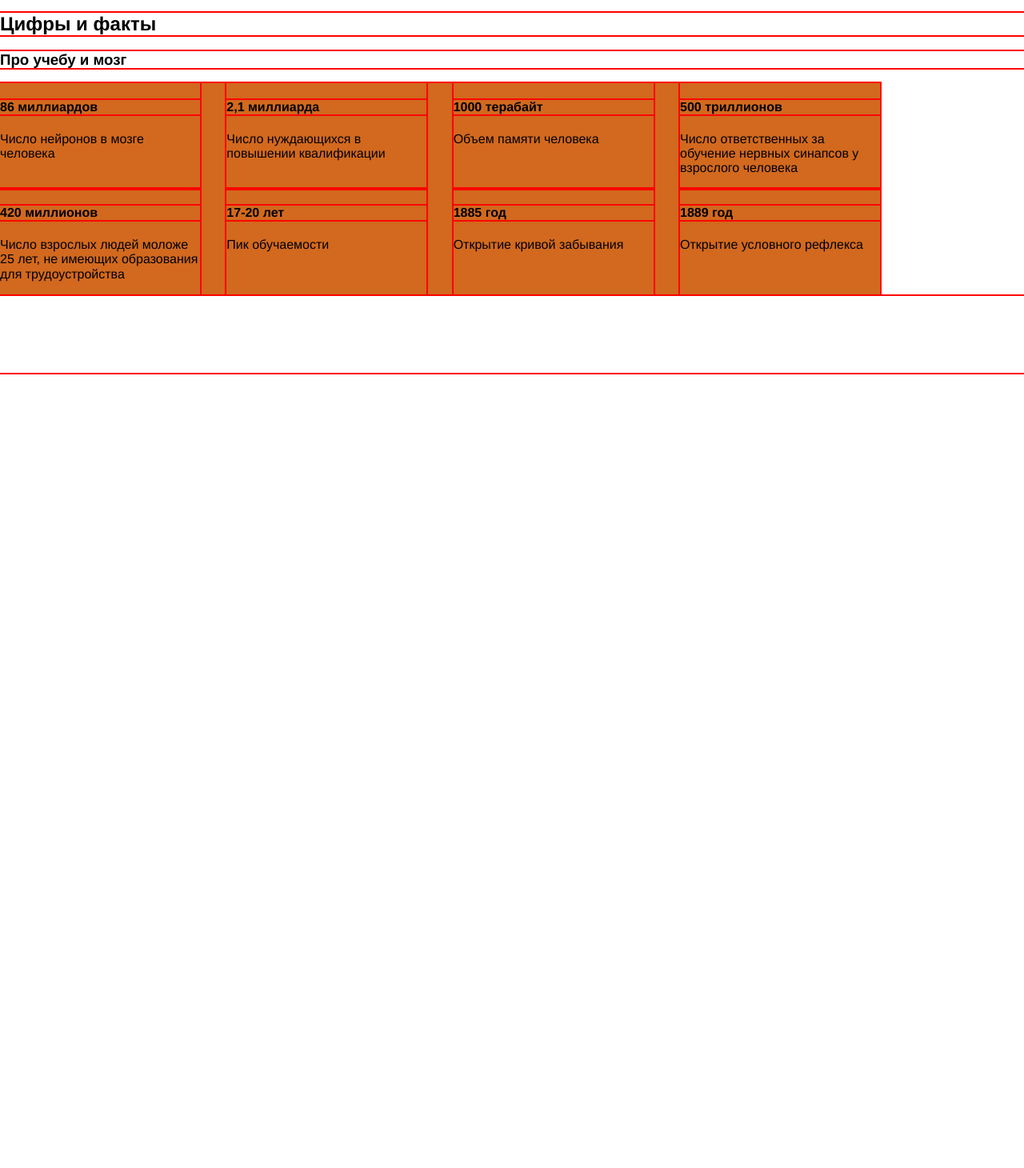
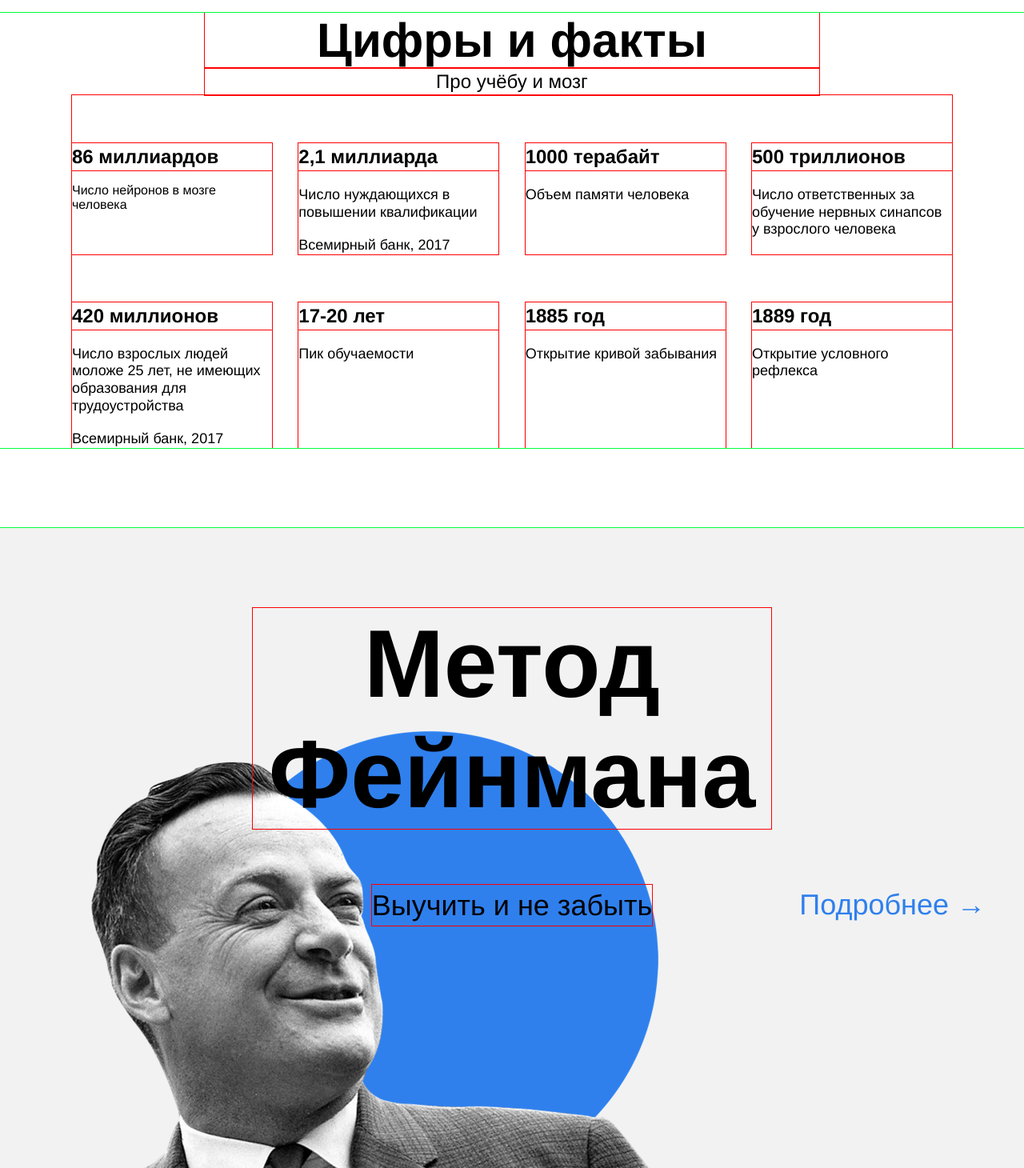
Before and after one commit to S-IG0R/how-to-learn, a plain HTML site: page index.html in a window 1280 px wide. Shown: the part 1340-2800 px from the top of the page at 80% size. Before the commit the page ends 1808 px from the top, so only its background shows below. Drawn offline with Linux system fonts and the light colour scheme.

Commit message:
набросал два новых раздела, поправил стили

```diff
--- a/index.html
+++ b/index.html
@@ -23,65 +23,136 @@
     <main class="content">
       <section class="description block-margin">
         <div class="two-columns">
-          <div class="two-columns__brief"><h3 class="two-columns__subtitle">Главные проблемы в обучении</h3></div>
+          <div class="two-columns__brief">
+            <h2 class="two-columns__subtitle">Главные проблемы в обучении</h2>
+          </div>
           <div class="two-columns__main-text">
-            <p class="two-columns__paragraph">Ни в школе ни в институте нас не учат тому, как правильно изучать материал. Мы готовимся к экзаменам и учим билеты. Мы тренируемся решать однообразные зада, чтобы лучше сдать тест, но часто в итоге это не дает нам реального знания. Зубрежка быстро выветривается и не приносит пользы</p>
-            <p class="two-columns__paragraph two-columns__paragraph_margin_top"><span class="two-columns__span-accent">Вывод: </span>учиться тоже нужно уметь, но почему-то этому мало где учат. Что с этим делать?</p>
-            <p class="two-columns__paragraph two-columns__paragraph_margin_top">Конкретные техники и упражнения помогают изменить подход к обучению, сделать его эффективным и захватывающем. Эти же техники применяются на примере обучения в Практикуме.</p>
+            <p class="two-columns__paragraph">Ни в школе ни в институте нас не учат тому, как правильно изучать
+              материал. Мы готовимся к экзаменам и учим билеты. Мы тренируемся решать однообразные зада, чтобы лучше
+              сдать тест, но часто в итоге это не дает нам реального знания. Зубрежка быстро выветривается и не приносит
+              пользы</p>
+            <p class="two-columns__paragraph two-columns__paragraph_margin_top"><span
+                class="two-columns__span-accent">Вывод: </span>учиться тоже нужно уметь, но почему-то этому мало где
+              учат. Что с этим делать?</p>
+            <p class="two-columns__paragraph two-columns__paragraph_margin_top">Конкретные техники и упражнения помогают
+              изменить подход к обучению, сделать его эффективным и захватывающем. Эти же техники применяются на примере
+              обучения в Практикуме.</p>
           </div>
         </div>
       </section>
-      <section class="digits block-margin">
+      <section class="section block-margin">
 
-        <h2 class="digits__section-title">Цифры и факты</h2>
-        <h3 class="digits__section-subtitle">Про учебу и мозг</h3>
+        <h2 class="section__title">Цифры и факты</h2>
+        <h3 class="section__subtitle">Про учёбу и мозг</h3>
 
-        <div class="digits__table">
-          <div class="table__cell table-width">
-            <h4 class="table__heading">86 миллиардов</h4>
-            <p class="table__text">Число нейронов в мозге человека</p>
+        <div class="table">
+          <div class="table__cell cell_margin_top">
+            <h4 class="table__cell_heading">86 миллиардов</h4>
+            <p class="table__cell-text">Число нейронов в мозге человека</p>
           </div>
-          <div class="table__cell table-width">
-            <h4 class="table__heading">2,1 миллиарда</h4>
-            <p class="table__text">Число нуждающихся в повышении квалификации</p>
+          <div class="table__cell cell_margin_top">
+            <h4 class="table__cell_heading">2,1 миллиарда</h4>
+            <p class="table__cell_text">Число нуждающихся в повышении квалификации</p>
+            <p class="table__cell_text">Всемирный банк, 2017</p>
           </div>
-          <div class="table__cell table-width">
-            <h4 class="table__heading">1000 терабайт</h4>
-            <p class="table__text">Объем памяти человека</p>
+          <div class="table__cell cell_margin_top">
+            <h4 class="table__cell_heading">1000 терабайт</h4>
+            <p class="table__cell_text">Объем памяти человека</p>
           </div>
-          <div class="table__cell table-width">
-            <h4 class="table__heading">500 триллионов</h4>
-            <p class="table__text">Число ответственных за обучение нервных синапсов у взрослого человека</p>
+          <div class="table__cell cell_margin_top">
+            <h4 class="table__cell_heading">500 триллионов</h4>
+            <p class="table__cell_text">Число ответственных за обучение нервных синапсов у взрослого человека</p>
           </div>
-          <div class="table__cell table-width">
-            <h4 class="table__heading">420 миллионов</h4>
-            <p class="table__text">Число взрослых людей моложе 25 лет, не имеющих образования для трудоустройства</p>
+          <div class="table__cell cell_margin_top">
+            <h4 class="table__cell_heading">420 миллионов</h4>
+            <p class="table__cell_text">Число взрослых людей моложе 25 лет, не имеющих образования для трудоустройства
+            </p>
+            <p class="table__cell_text">Всемирный банк, 2017</p>
           </div>
-          <div class="table__cell table-width">
-            <h4 class="table__heading">17-20 лет</h4>
-            <p class="table__text">Пик обучаемости</p>
+          <div class="table__cell cell_margin_top">
+            <h4 class="table__cell_heading">17-20 лет</h4>
+            <p class="table__cell_text">Пик обучаемости</p>
           </div>
-          <div class="table__cell table-width">
-            <h4 class="table__heading">1885 год</h4>
-            <p class="table__text">Открытие кривой забывания</p>
+          <div class="table__cell cell_margin_top">
+            <h4 class="table__cell_heading">1885 год</h4>
+            <p class="table__cell_text">Открытие кривой забывания</p>
           </div>
-          <div class="table__cell table-width">
-            <h4 class="table__heading">1889 год</h4>
-            <p class="table__text">Открытие условного рефлекса</p>
+          <div class="table__cell cell_margin_top">
+            <h4 class="table__cell_heading">1889 год</h4>
+            <p class="table__cell_text">Открытие условного рефлекса</p>
           </div>
         </div>
       </section>
-
-      <section class="feynman">
+      <section class="feynman block-margin">
+        <h2 class="feynman__title">Метод Фейнмана</h2>
+        <h3 class="feynman__subtitle">Выучить и не забыть</h3>
+        <a href="#" class="feynman__link">Подробнее</a>
+        <img src="./images/feynman.png" alt="feynman-image" class="feynman__image">
       </section>
 
-      <section class="kaufman">
+      <section class="section block-margin">
+
+        <h2 class="section__title">Принципы обучения</h2>
+        <h3 class="section__subtitle">от Джоша Кауфмана</h3>
+
+        <div class="table">
+          <div class="table__cell cell_margin_top">
+            <h4 class="table__cell_heading">1</h4>
+            <p class="table__cell-text">Число нейронов в мозге человека</p>
+          </div>
+          <div class="table__cell cell_margin_top">
+            <h4 class="table__cell_heading">2</h4>
+            <p class="table__cell_text">Число нуждающихся в повышении квалификации</p>
+            <p class="table__cell_text">Всемирный банк, 2017</p>
+          </div>
+          <div class="table__cell cell_margin_top">
+            <h4 class="table__cell_heading">3</h4>
+            <p class="table__cell_text">Объем памяти человека</p>
+          </div>
+          <div class="table__cell cell_margin_top">
+            <h4 class="table__cell_heading">4</h4>
+            <p class="table__cell_text">Число ответственных за обучение нервных синапсов у взрослого человека</p>
+          </div>
+          <div class="table__cell cell_margin_top">
+            <h4 class="table__cell_heading">5</h4>
+            <p class="table__cell_text">Число взрослых людей моложе 25 лет, не имеющих образования для трудоустройства
+            </p>
+            <p class="table__cell_text">Всемирный банк, 2017</p>
+          </div>
+          <div class="table__cell cell_margin_top">
+            <h4 class="table__cell_heading">6</h4>
+            <p class="table__cell_text">Пик обучаемости</p>
+          </div>
+          <div class="table__cell cell_margin_top">
+            <h4 class="table__cell_heading">7</h4>
+            <p class="table__cell_text">Открытие кривой забывания</p>
+          </div>
+          <div class="table__cell cell_margin_top">
+            <h4 class="table__cell_heading">8</h4>
+            <p class="table__cell_text">Открытие условного рефлекса</p>
+          </div>
+          <div class="table__cell cell_margin_top">
+            <h4 class="table__cell_heading">9</h4>
+            <p class="table__cell_text">Открытие условного рефлекса</p>
+          </div>
+          <div class="table__cell cell_margin_top">
+            <h4 class="table__cell_heading">10</h4>
+            <p class="table__cell_text">Открытие условного рефлекса</p>
+          </div>
+
+          <!-- Записать ширину классом к таблице
+          запихать треугольник
+          заполнить таблицу
+          дописать модификаторы -->
+
+
+        </div>
       </section>
     </main>
 
-    <footer class="footer">
+    <!-- <footer class="footer block-margin">
 
-    </footer>
+    </footer> -->
 
   </div>
 </body>
--- a/styles/style.css
+++ b/styles/style.css
@@ -6,12 +6,13 @@ h1,
 h2,
 h3,
 h4 {
-  outline: rgb(255, 0, 0) solid 2px;
+  outline: rgb(255, 0, 0) solid 1px;
 }
 
-.body {
-  font-family: 'Helvetica Neue', 'Arial', sans-serif;
+section {
+  outline: rgb(0, 255, 60) solid 1px;
 }
+
 
 .page {
   min-width: 1100px;
@@ -25,6 +26,7 @@ h4 {
 }
 
 .header {
+  position: relative;
   display: flex;
   flex-wrap: wrap;
   align-items: center;
@@ -73,6 +75,7 @@ h4 {
   font-weight: 600;
   line-height: 96px;
   width: 730px;
+  z-index: 2;
 }
 
 .header__title_position_left {
@@ -85,6 +88,7 @@ h4 {
   font-size: 18px;
   font-weight: normal;
   line-height: 25px;
+  z-index: 2;
 }
 
 .header_subtitle_position {
@@ -94,6 +98,7 @@ h4 {
 }
 
 .header__link {
+  color: #2f80ed;
   text-decoration: none;
 }
 
@@ -146,12 +151,10 @@ h4 {
   flex-direction: row;
   justify-content: space-between;
   width: 80%;
-  background-color: #2f80ed;
 }
 
-.page_ .two-columns__brief {
+.two-columns__brief {
   width: 175px;
-  background-color: aqua;
 }
 
 .two-columns__main-text {
@@ -164,6 +167,7 @@ h4 {
   font-weight: normal;
   font-size: 18px;
   margin: 0;
+  color: #2f80ed;
 }
 
 .two-columns__paragraph {
@@ -185,14 +189,114 @@ h4 {
 
 /* Раздел Digits */
 
-.digits__table {
+
+.section {
+  display: flex;
+  flex-direction: column;
+  align-items: center;
+}
+
+.section__title {
+  text-align: center;
+  width: 60%;
+  margin: 0;
+  line-height: 1.15;
+  font-size: 60px;
+  font-weight: 600;
+}
+
+.section__subtitle {
+  margin: 0;
+  text-align: center;
+  width: 60%;
+  line-height: 34px;
+  font-size: 24px;
+  font-weight: normal;
+}
+
+.table {
   display: flex;
   flex-wrap: wrap;
   justify-content: space-between;
-  background-color: chocolate;
   width: 1100px;
 }
 
-.table-width {
+.table__cell {
   width: 250px;
 }
+
+.table__cell_margin-top {
+  margin-top: 60px;
+}
+
+.table__cell_heading {
+  margin: 0;
+  line-height: 34px;
+  font-size: 24px;
+  font-weight: 600;
+}
+
+.table__cell_text {
+  margin: 20px 0 0 0;
+  line-height: 1.2;
+  font-size: 18px;
+  font-weight: normal;
+}
+
+.cell_margin_top {
+  margin-top: 60px;
+}
+
+
+/* Раздел Feynman */
+
+.feynman {
+  display: flex;
+  flex-direction: column;
+  align-items: center;
+  height: 890px;
+  position: relative;
+  background-color: #f2f2f2;
+  ;
+}
+
+.feynman__title {
+  margin: 100px 0 0 0;
+  width: 648px;
+  text-align: center;
+  line-height: 1.15;
+  font-size: 120px;
+  font-weight: 600;
+  z-index: 1;
+}
+
+.feynman__subtitle {
+  margin: 70px 0 0 0;
+  text-align: center;
+  line-height: 51px;
+  font-size: 36px;
+  font-weight: normal;
+  z-index: 1;
+}
+
+.feynman__link {
+  position: absolute;
+  right: 48px;
+  top: 50%;
+  line-height: 51px;
+  font-size: 36px;
+  font-weight: normal;
+  text-decoration: none;
+  color: #2f80ed;
+  ;
+}
+
+.feynman__link::after {
+  content: ' \2192';
+}
+
+.feynman__image {
+  position: absolute;
+  bottom: 0;
+  left: 0;
+}
```
